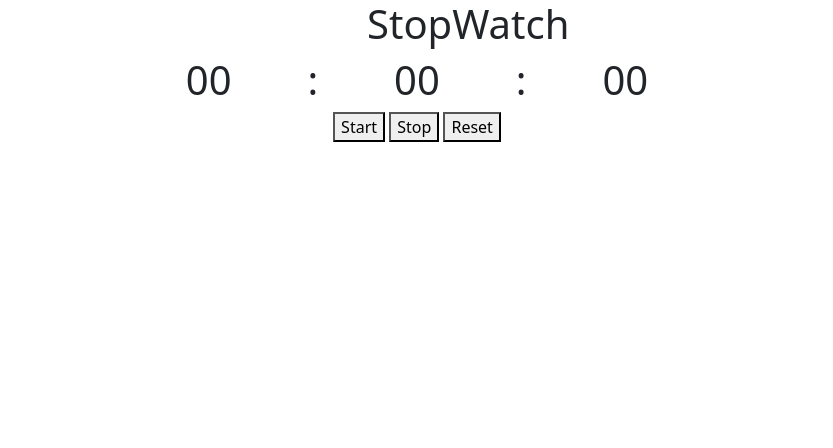
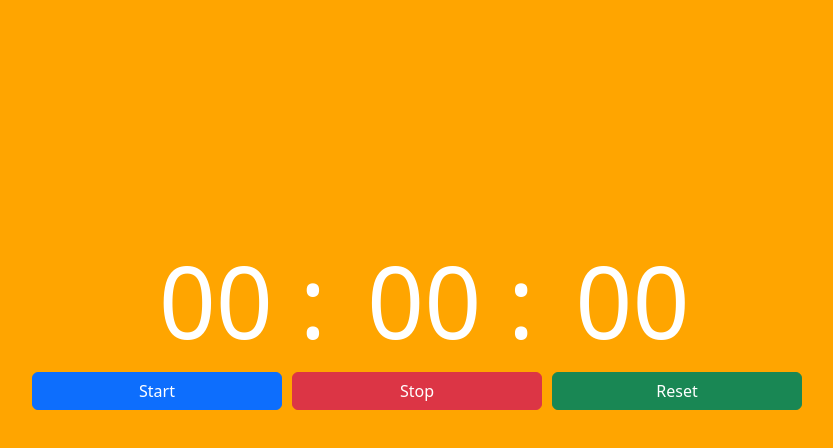
Before and after one commit to Saad0095/Stopwatch, a plain HTML site: page index.html in a window 1280 px wide. Shown: the whole page, without its empty margins (223-1056 px from the left). Drawn offline with nearby package versions, Linux system fonts and the light colour scheme.

Commit message:
Updated index.html & style.css

```diff
--- a/index.html
+++ b/index.html
@@ -9,7 +9,7 @@
 </head>
 <body>
     <div class="container">
-    <h1>StopWatch</h1>
+    <!-- <h1>StopWatch</h1> -->
     <div id="time">
         <h1 id="min">00</h1>
         <h1 class="column">:</h1>
@@ -19,9 +19,12 @@
         <!-- <h1 class="column">:</h1> -->
     </div>
 
-    <button id="startbtn" onclick="start()">Start</button>
-    <button id="stopbtn" onclick="stop()">Stop</button>
-    <button id="resetbtn" onclick="reset()">Reset</button>
+    <div class="button-container">
+    <button id="startbtn" class="btn btn-primary" onclick="start()">Start</button>
+    <button id="stopbtn" class="btn btn-danger" onclick="stop()">Stop</button>
+    <button id="resetbtn" class="btn btn-success" onclick="reset()">Reset</button>
+    </div>
+
     </div>
 
     <script src="app.js"></script>
--- a/style.css
+++ b/style.css
@@ -1,8 +1,65 @@
-.container{
+body{
+    background-color: orange;
+    color: white;
+}
+
+.container {
     text-align: center;
 }
 
-h1{
+#time {
+    margin-top: 30vh;
+}
+
+h1 {
     display: inline-block;
     width: 100px;
+    font-size: 100px;
+
 }
+
+.button-container {
+    display: flex;
+    flex-direction: row;
+    flex-wrap: wrap;
+    justify-content: center;
+}
+
+button {
+    margin-top: 4px;
+    margin-left: 5px;
+    margin-right: 5px;
+    width: 250px;
+    /* font-family: 'Times New Roman', Times, serif; */
+    font-weight: bolder;
+}
+
+/* #startbtn {}
+
+#stopbtn {}
+
+#resetbtn {} */
+
+@media (max-width:350px) {
+    h1{
+        font-size: 45px;
+        width: 43px;
+    }
+
+    button {
+        /* width: 5px; */
+        margin-top: 15px;
+    }
+}
+
+@media (max-width:770px) and (min-width:350px) {
+    h1{
+        font-size: 70px;
+        width: 60px;
+    }
+
+    button {
+        /* width: 200px; */
+        margin-top: 15px;
+    }
+}
```
